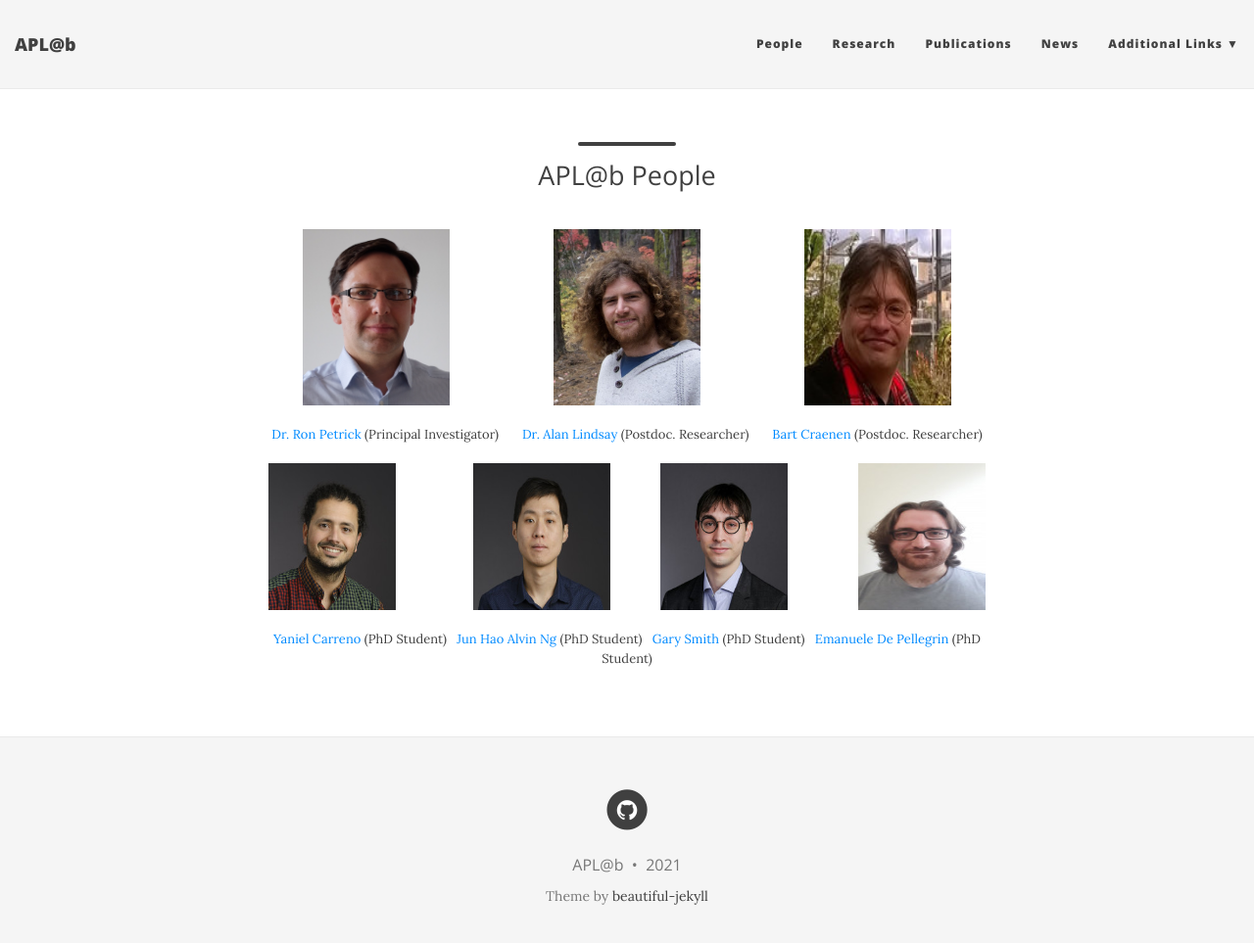
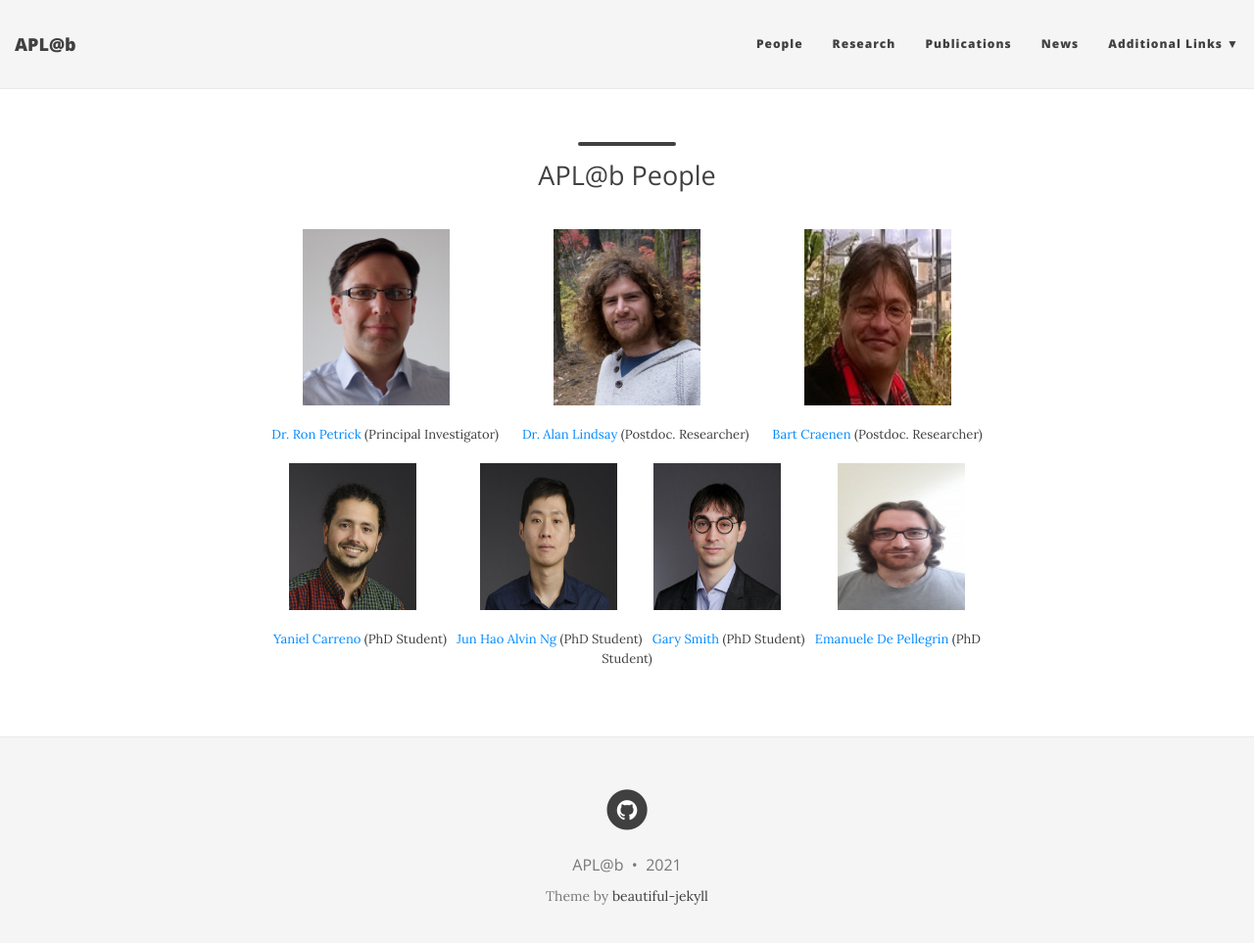
Before and after one commit to aplab2020/aplab2020.github.io, a Jekyll site: the page built from people.md, in a window 1280 px wide and 976 px high. Shown: the top 963 px of the window at 98% size. Built offline with Jekyll 4.4.1, drawn with Linux system fonts in a browser that asks for light colours; nearby versions of some CDN libraries.

Commit message:
Update people.md

```diff
--- a/people.md
+++ b/people.md
@@ -18,7 +18,7 @@
 
 
 
-<p align="center"> <img src="/img/yaniel.jpg" align="center" width="130" height="150">  &nbsp;  &nbsp; &nbsp;  &nbsp; &nbsp; &nbsp;  &nbsp; &nbsp;  &nbsp; &nbsp; &nbsp; <img src="/img/alvin.jpg" align="center" width="140" height="150">   &nbsp;  &nbsp; &nbsp;  &nbsp; &nbsp; &nbsp;  &nbsp;   <img src="/img/gary.jpg" align="center" width="130" height="150">  &nbsp; &nbsp; &nbsp;  &nbsp; &nbsp;  &nbsp; &nbsp; &nbsp;  &nbsp; &nbsp; <img src="/img/emanuelle.jpeg" align="center" width="130" height="150"></p>
+<p align="center"> <img src="/img/yaniel.jpg" align="center" width="130" height="150">  &nbsp;  &nbsp; &nbsp;  &nbsp; &nbsp; &nbsp;  &nbsp; &nbsp;  &nbsp; <img src="/img/alvin.jpg" align="center" width="140" height="150">   &nbsp;  &nbsp; &nbsp;  &nbsp; &nbsp; <img src="/img/gary.jpg" align="center" width="130" height="150">  &nbsp; &nbsp; &nbsp;  &nbsp; &nbsp;  &nbsp; &nbsp; &nbsp;  <img src="/img/emanuelle.jpeg" align="center" width="130" height="150"></p>
 
  <p align="center"> <a href="https://www.edinburgh-robotics.org/students/yaniel-carreno" style="float:">Yaniel Carreno</a> (PhD Student) &nbsp;
  <a href="https://www.edinburgh-robotics.org/students/jun-hao-alvin-ng" style="float: ;">Jun Hao Alvin Ng</a> (PhD Student)  &nbsp;
```
